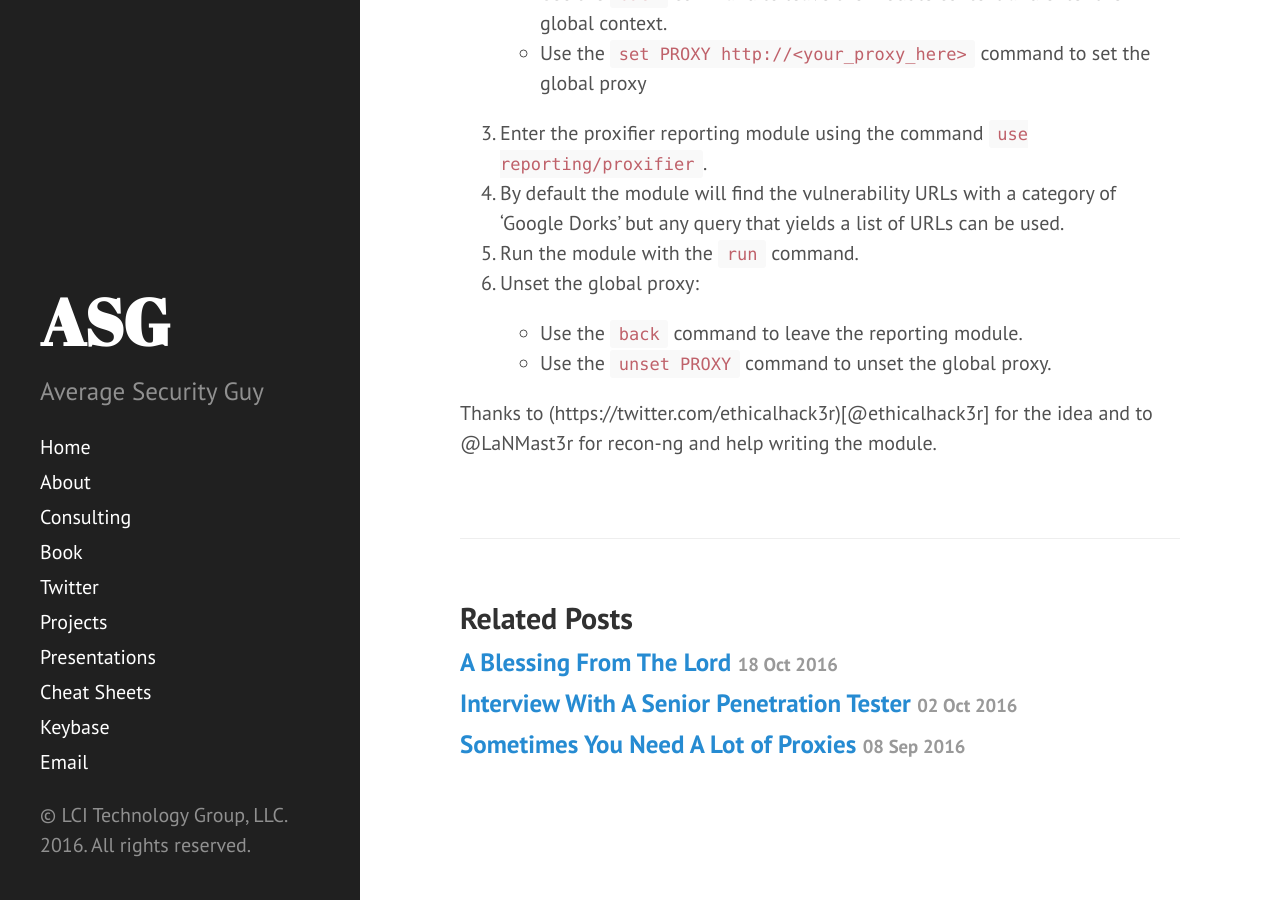
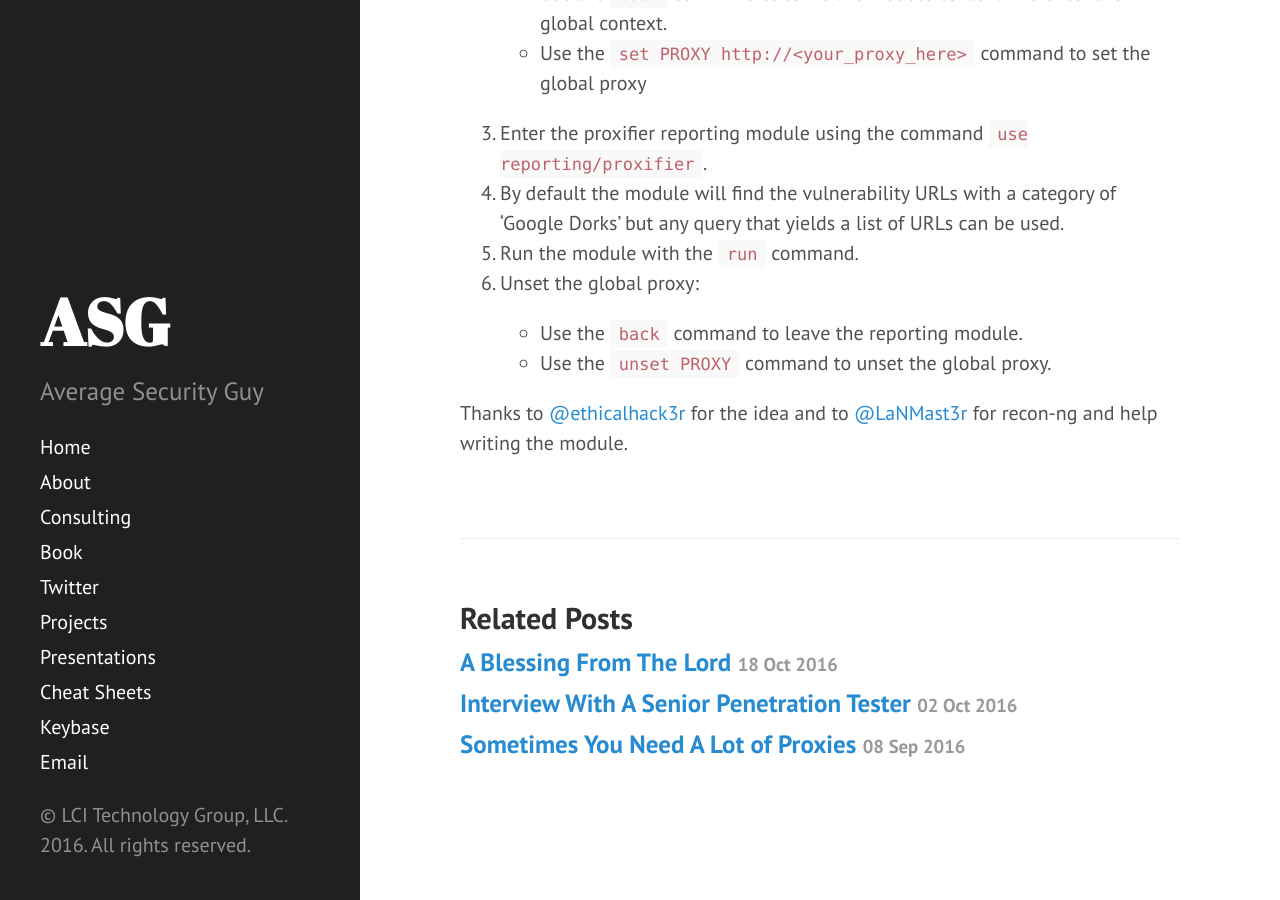
Before and after one commit to jaxmayhem/averagesecurityguy.github.io, a Jekyll site: the page built from _posts/2016-10-21-recon-ng-dorks-burp.md, in a window 1280 px wide and 900 px high, scrolled down 992 px. Built offline with Jekyll 4.4.1, drawn with Linux system fonts in a browser that asks for light colours; part of the change alters nothing that is shown.

Commit message:
Recon-ng dorks burp.

```diff
--- a/_posts/2016-10-21-recon-ng-dorks-burp.md
+++ b/_posts/2016-10-21-recon-ng-dorks-burp.md
@@ -24,4 +24,4 @@ To use the new reporting module:
     * Use the `back` command to leave the reporting module.
     * Use the `unset PROXY` command to unset the global proxy.
 
-Thanks to (https://twitter.com/ethicalhack3r)[@ethicalhack3r] for the idea and to @LaNMast3r for recon-ng and help writing the module.
+Thanks to [@ethicalhack3r](https://twitter.com/ethicalhack3r) for the idea and to [@LaNMast3r](https://twitter.com/LaNMaSteR53) for recon-ng and help writing the module.
```
